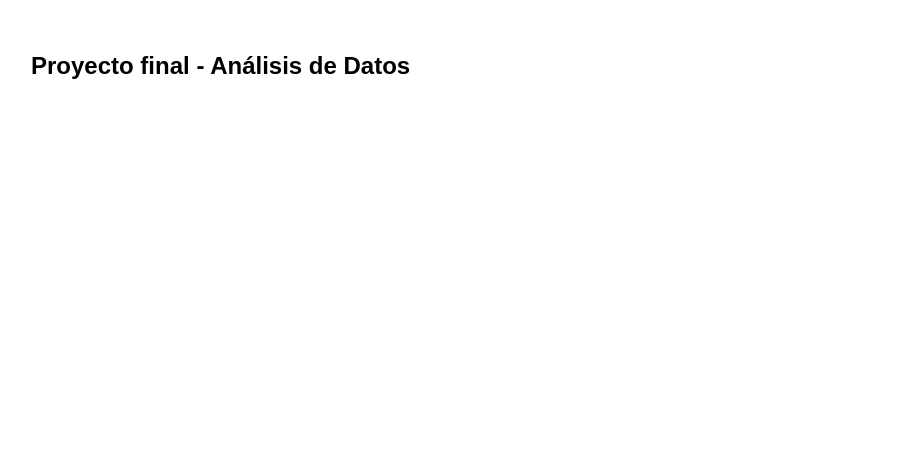
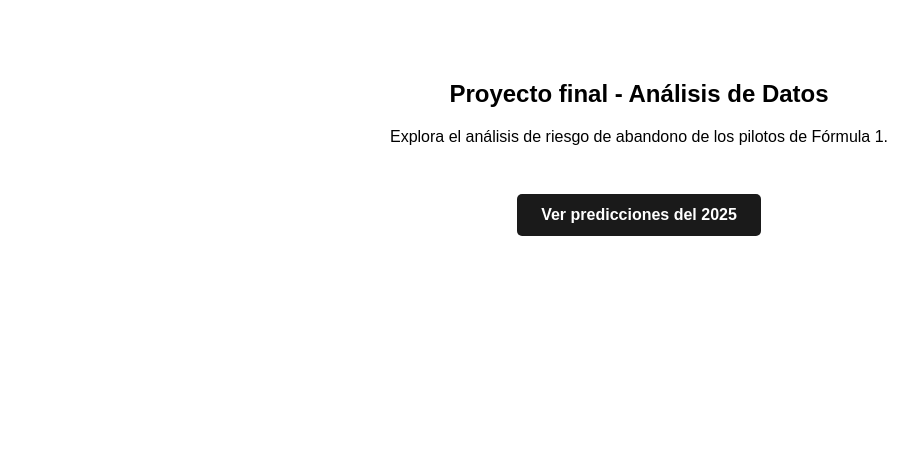
Before and after one commit to JacobHdez/DA, a Flask app: page / in a window 1280 px wide. Shown: the part 112-588 px from the top of the page, without its empty margins (1-919 px from the left). Run offline with Flask 3, Linux system fonts and the light colour scheme.

Commit message:
refactor: style module

```diff
--- a/api/templates/index.html
+++ b/api/templates/index.html
@@ -3,5 +3,32 @@
 {% block title %}F1 Churn - Home{% endblock %}
 
 {% block content %}
+<style>
+    .home-container {
+        text-align: center;
+        margin-top: 3rem;
+    }
+
+    .home-button {
+        display: inline-block;
+        margin-top: 2rem;
+        padding: 0.75rem 1.5rem;
+        background-color: #1a1a1a;
+        color: white;
+        text-decoration: none;
+        border-radius: 5px;
+        font-weight: bold;
+        transition: background-color 0.3s ease;
+    }
+
+    .home-button:hover {
+        background-color: #333;
+    }
+</style>
+
+<div class="home-container">
     <h2>Proyecto final - Análisis de Datos</h2>
+    <p>Explora el análisis de riesgo de abandono de los pilotos de Fórmula 1.</p>
+    <a href="/historical" class="home-button">Ver predicciones del 2025</a>
+</div>
 {% endblock %}
```
